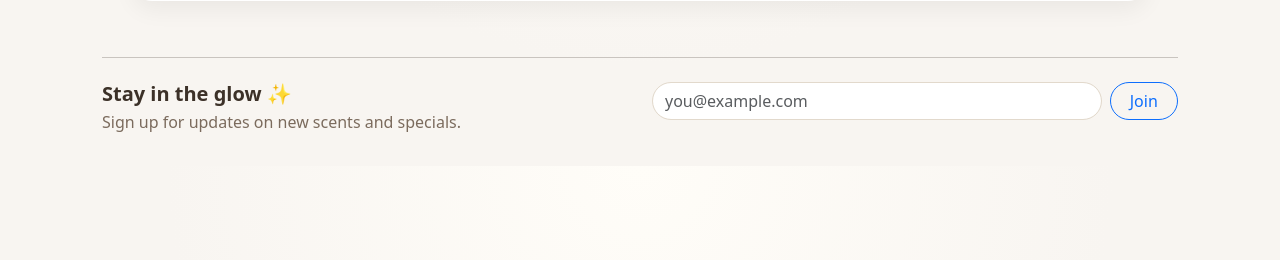
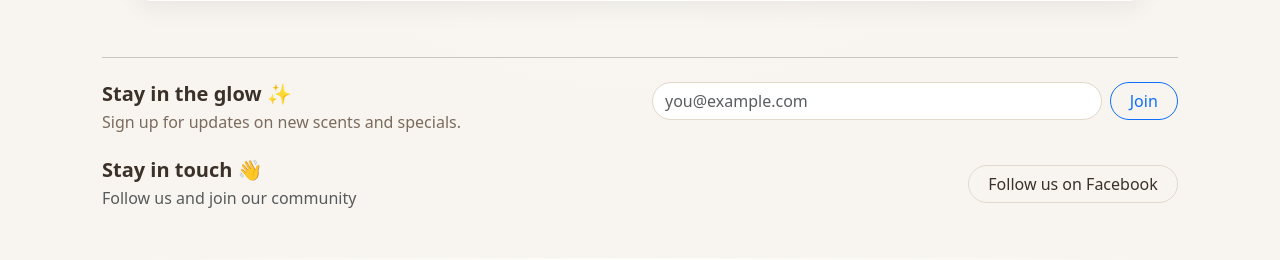
Before and after one commit to reubenja77/local_candle_co, a Django app: page /checkout/cart/ in a window 1280 px wide. Shown: the part 408-668 px from the top of the page. Run offline with Django 4.2, Linux system fonts and the light colour scheme.

Commit message:
Add Facebook mock link to footer and tidy newsletter

```diff
--- a/static/css/style.css
+++ b/static/css/style.css
@@ -641,3 +641,25 @@ section h2 {
 .cart-item-card .cart-qty-form {
   max-width: 100%;
 }
+
+/* Footer */
+.lc-footer {
+  background: var(--lc-bg-alt);
+  border-top: 1px solid var(--lc-border);
+  margin-top: 4rem;
+}
+
+.lc-footer h5 {
+  color: var(--lc-text-main);
+}
+
+.footer-link {
+  color: var(--lc-primary);
+  font-weight: 500;
+  text-decoration: none;
+}
+
+.footer-link:hover {
+  color: var(--lc-primary-dark);
+  text-decoration: underline;
+}
--- a/templates/base.html
+++ b/templates/base.html
@@ -120,6 +120,28 @@
           </form>
         </div>
       </div>
+
+      <!-- Simple footer: social / Facebook mock link -->
+      <footer class="pt-3 pb-4">
+        <div class="row align-items-center">
+          <div class="col-md-6 mb-3 mb-md-0">
+            <h5>Stay in touch 👋</h5>
+            <p class="mb-0 text-muted">
+              Follow us and join our community
+            </p>
+          </div>
+          <div class="col-md-6 text-md-end">
+            <a
+              href="https://www.facebook.com/local-candle-co-mock"
+              target="_blank"
+              rel="noopener"
+              class="btn btn-outline-secondary"
+            >
+              Follow us on Facebook
+            </a>
+          </div>
+        </div>
+      </footer>
     </main>
     <!-- Bootstrap JS bundle (for navbar toggler etc.) -->
     <script src="https://cdn.jsdelivr.net/npm/bootstrap@5.3.2/dist/js/bootstrap.bundle.min.js"></script>
```
